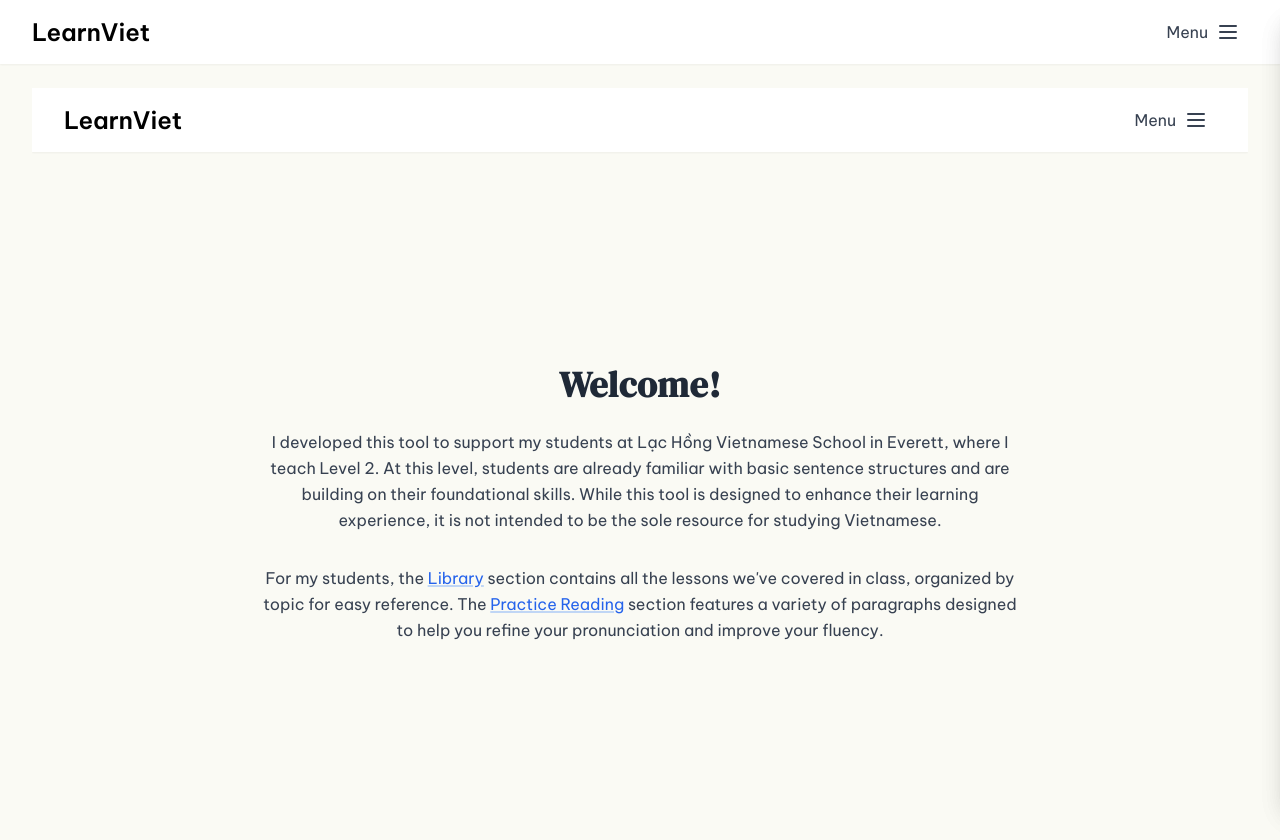
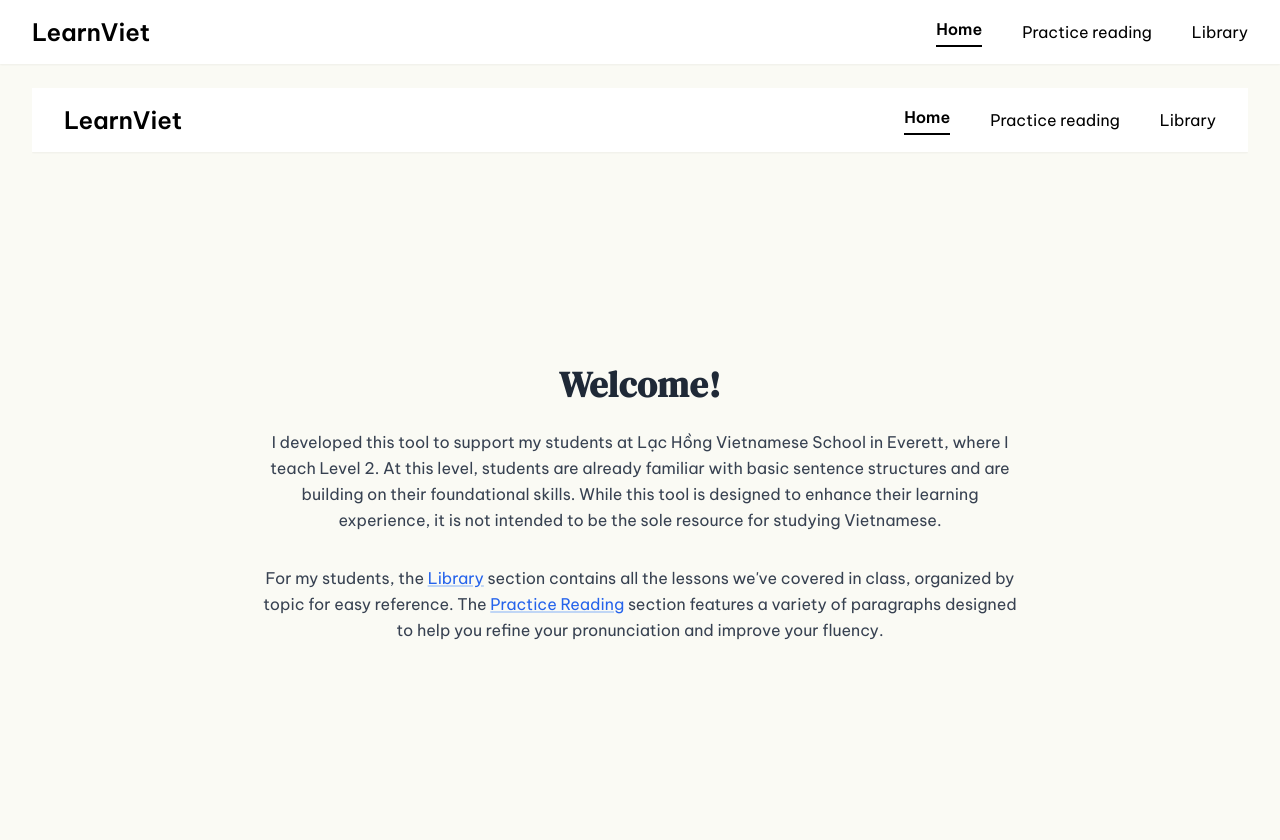
Before and after one commit to lynguyet/learnviet, a Next.js app: page / in a window 1280 px wide. Shown: the top 840 px of the page. Built offline with nearby package versions, Linux system fonts and the light colour scheme.

Commit message:
Make menu responsive

```diff
--- a/app/components/Navigation.tsx
+++ b/app/components/Navigation.tsx
@@ -30,7 +30,7 @@ export default function Navigation() {
 
   return (
     <>
-      {/* Header with logo and menu button */}
+      {/* Header with logo and menu button/links */}
       <header className="bg-white shadow-sm">
         <div className="max-w-7xl mx-auto px-4 sm:px-6 lg:px-8">
           <div className="flex justify-between h-16 items-center">
@@ -40,7 +40,36 @@ export default function Navigation() {
               </Link>
             </div>
 
-            <div className="flex items-center">
+            {/* Desktop Navigation */}
+            <div className="hidden md:flex md:items-center md:space-x-10">
+              <Link
+                href="/"
+                className={`text-base ${
+                  pathname === '/' ? 'font-bold border-b-2 border-black pb-1' : ''
+                }`}
+              >
+                Home
+              </Link>
+              <Link
+                href="/practice"
+                className={`text-base ${
+                  pathname === '/practice' ? 'font-bold border-b-2 border-black pb-1' : ''
+                }`}
+              >
+                Practice reading
+              </Link>
+              <Link
+                href="/library"
+                className={`text-base ${
+                  pathname === '/library' ? 'font-bold border-b-2 border-black pb-1' : ''
+                }`}
+              >
+                Library
+              </Link>
+            </div>
+
+            {/* Mobile menu button */}
+            <div className="md:hidden flex items-center">
               <button
                 type="button"
                 className="inline-flex items-center justify-center p-2 rounded-md text-gray-700 hover:text-gray-900 focus:outline-none"
@@ -51,7 +80,8 @@ export default function Navigation() {
                 <span className="sr-only">
                   {isMenuOpen ? 'Close main menu' : 'Open main menu'}
                 </span>
-                {isMenuOpen ? (
+                <div className="flex items-center">
+                  <span className="mr-2">Menu</span>
                   <svg
                     className="block h-6 w-6"
                     xmlns="http://www.w3.org/2000/svg"
@@ -64,29 +94,10 @@ export default function Navigation() {
                       strokeLinecap="round"
                       strokeLinejoin="round"
                       strokeWidth="2"
-                      d="M6 18L18 6M6 6l12 12"
+                      d="M4 6h16M4 12h16M4 18h16"
                     />
                   </svg>
-                ) : (
-                  <div className="flex items-center">
-                    <span className="mr-2">Menu</span>
-                    <svg
-                      className="block h-6 w-6"
-                      xmlns="http://www.w3.org/2000/svg"
-                      fill="none"
-                      viewBox="0 0 24 24"
-                      stroke="currentColor"
-                      aria-hidden="true"
-                    >
-                      <path
-                        strokeLinecap="round"
-                        strokeLinejoin="round"
-                        strokeWidth="2"
-                        d="M4 6h16M4 12h16M4 18h16"
-                      />
-                    </svg>
-                  </div>
-                )}
+                </div>
               </button>
             </div>
           </div>
@@ -96,7 +107,7 @@ export default function Navigation() {
       {/* Mobile menu, show/hide based on menu state */}
       <div
         id="mobile-nav"
-        className={`fixed inset-0 z-40 transform ${
+        className={`md:hidden fixed inset-0 z-40 transform ${
           isMenuOpen ? 'translate-x-0' : 'translate-x-full'
         } transition-transform duration-300 ease-in-out`}
         style={{ pointerEvents: isMenuOpen ? 'auto' : 'none' }}
```
